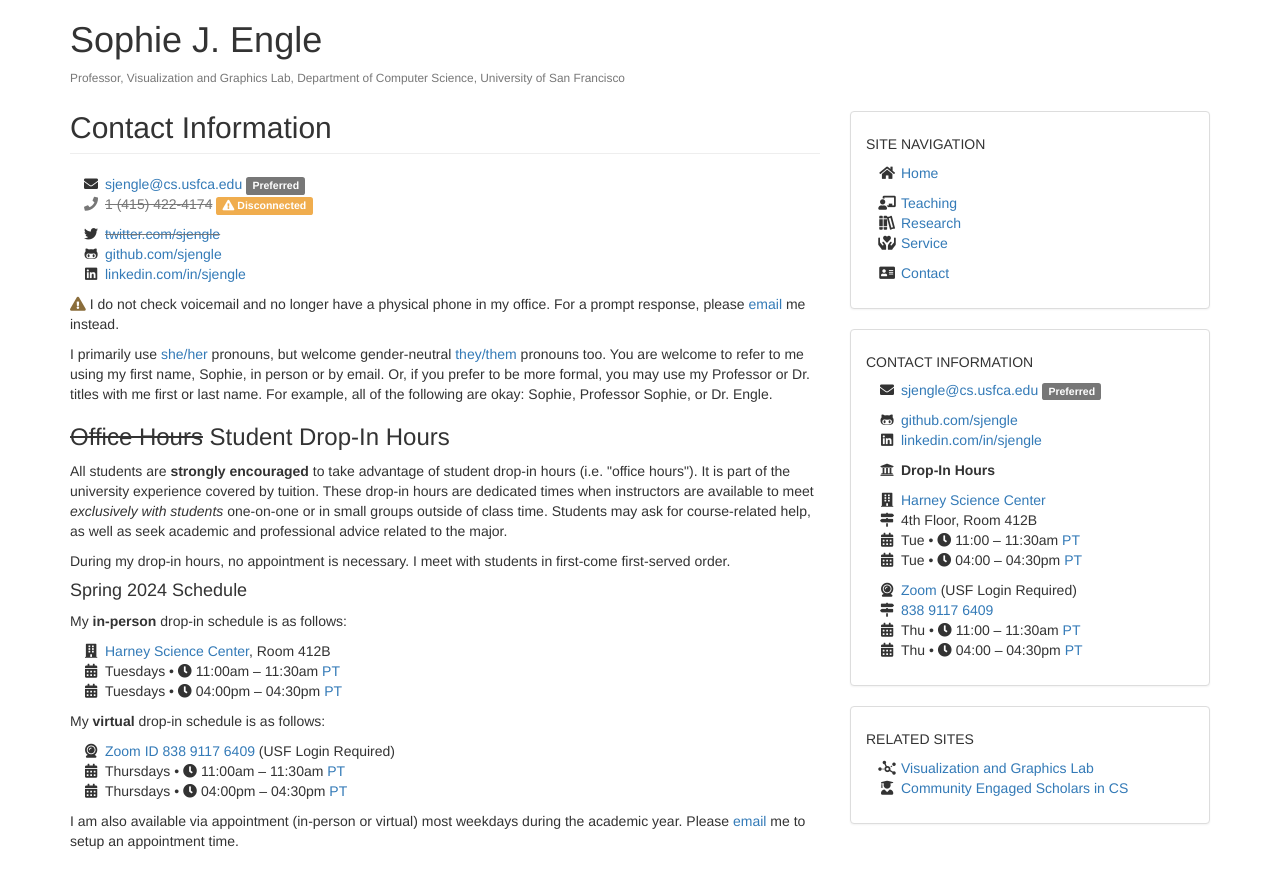
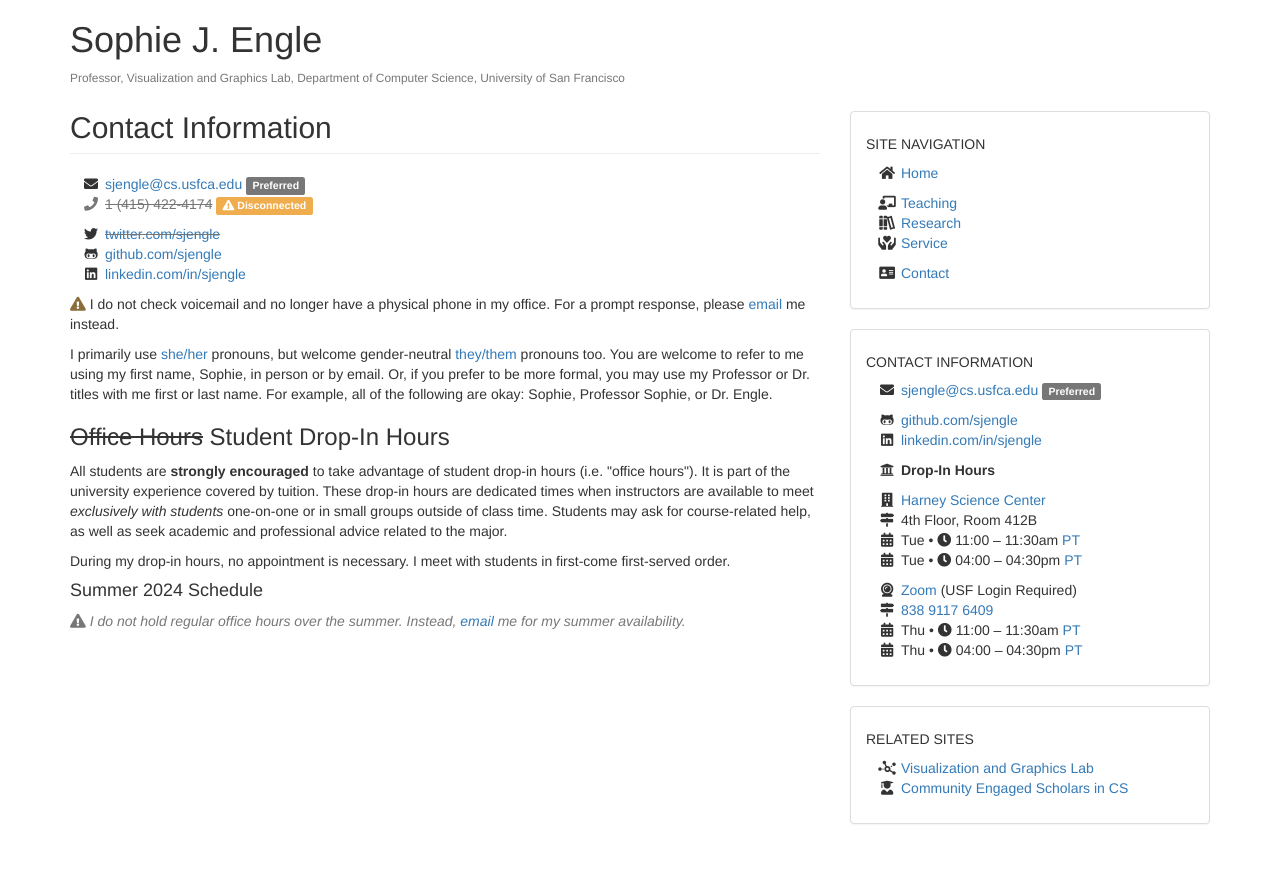
Before and after one commit to sjengle/sjengle.github.io, a Jekyll site: the page built from contact.html, in a window 1280 px wide. Shown: the top 888 px of the page. Built offline with Jekyll 4.4.1, drawn with Linux system fonts in a browser that asks for light colours.

Commit message:
Updating summer details

```diff
--- a/contact.html
+++ b/contact.html
@@ -24,8 +24,9 @@ title: Contact Information
 
 <p>During my drop-in hours, no appointment is necessary. I meet with students in first-come first-served order.</p>
 
-<h4>Spring 2024 Schedule</h4>
+<h4>Summer 2024 Schedule</h4>
 
+<!--
 <p>My <strong>in-person</strong> drop-in schedule is as follows:</p>
 
 <ul class="fa-ul">
@@ -43,7 +44,6 @@ title: Contact Information
 </ul>
 
 <p>I am also available via appointment (in-person or virtual) most weekdays during the academic year. Please <a href="mailto:sjengle@cs.usfca.edu">email</a> me to setup an appointment time.</p>
+-->
 
-<!--
 <p><em class="text-muted"><i class="fas fa-exclamation-triangle"></i> I do not hold regular office hours over the summer. Instead, <a href="mailto:sjengle@cs.usfca.edu">email</a> me for my summer availability.</em></p>
--->
```
